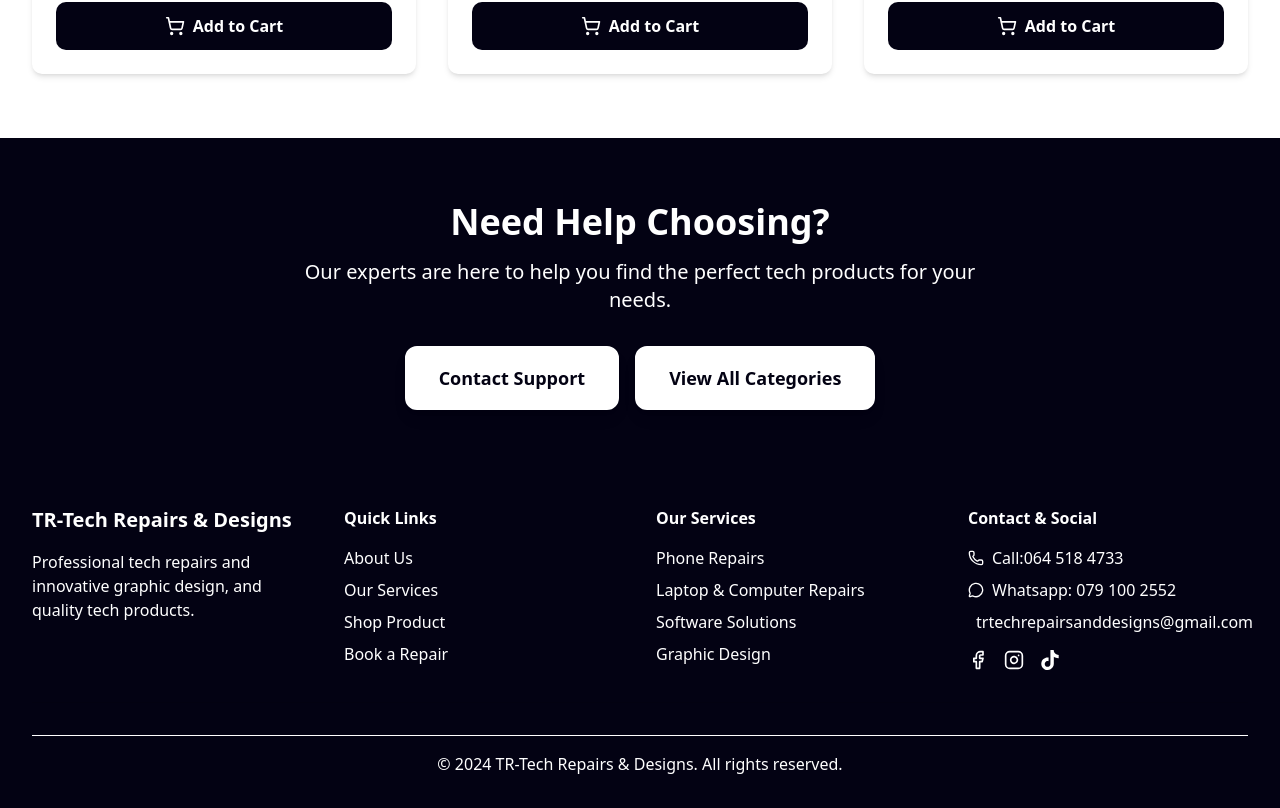
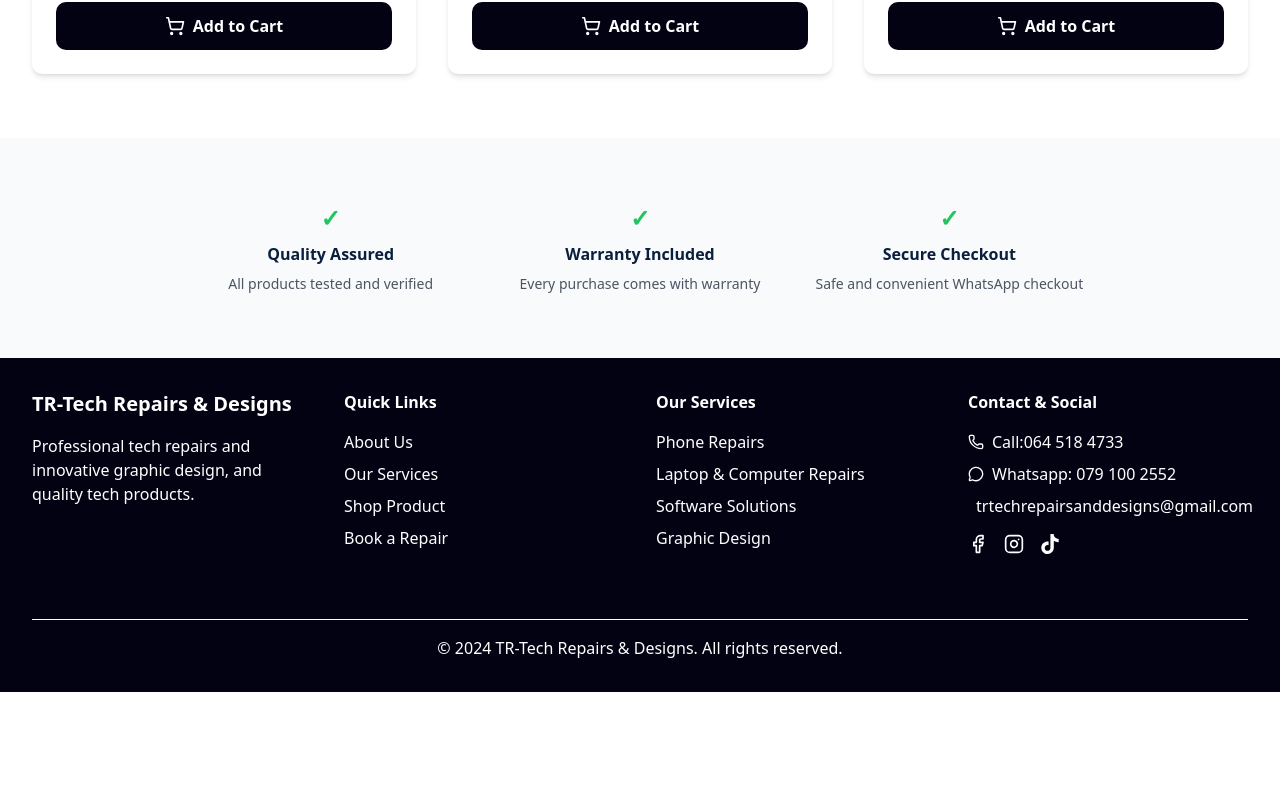
Before and after one commit to TumeloFRakgwahla/TR-Tech-frontend, a React (Vite) app: page /shop in a window 1280 px wide. Shown: the part 2559-3367 px from the top of the page. After the commit the page ends 3251 px from the top, so only its background shows below. Built offline with nearby package versions, Linux system fonts and the light colour scheme.

Commit message:
Updated the Shop page

```diff
--- a/src/pages/Shop.jsx
+++ b/src/pages/Shop.jsx
@@ -258,26 +258,34 @@
           </div>
         </section>
 
-        {/* Call to Action */}
-        <section className="py-16 bg-primary text-primary-foreground">
-          <div className="max-w-7xl mx-auto px-4 sm:px-6 lg:px-8 text-center">
-            <h2 className="text-3xl md:text-4xl font-bold mb-4">
-              Need Help Choosing?
-            </h2>
-            <p className="text-xl mb-8 max-w-2xl mx-auto">
-              Our experts are here to help you find the perfect tech products for your needs.
-            </p>
-            <div className="flex flex-col sm:flex-row gap-4 justify-center">
-              <button className="bg-white text-primary px-8 py-4 rounded-xl font-bold text-lg shadow-lg hover:shadow-2xl hover:scale-105 transition-all duration-300 border-2 border-white hover:border-primary">
-                Contact Support
-              </button>
-              <button className="bg-white text-primary px-8 py-4 rounded-xl font-bold text-lg shadow-lg hover:shadow-2xl hover:scale-105 transition-all duration-300 border-2 border-white hover:border-primary">
-                View All Categories
-              </button>
+        {/* Trust Section */}
+        <section className="py-16 bg-gray-50">
+        <div className="container mx-auto px-4">
+          <div className="max-w-4xl mx-auto grid grid-cols-1 md:grid-cols-3 gap-8 text-center">
+            <div>
+              <h3 className="font-bold text-2xl text-[#22c55e] mb-2">✓</h3>
+              <h4 className="font-bold mb-2 text-[#0a1f3d]">Quality Assured</h4>
+              <p className="text-sm text-gray-600">
+                All products tested and verified
+              </p>
+            </div>
+            <div>
+              <h3 className="font-bold text-2xl text-[#22c55e] mb-2">✓</h3>
+              <h4 className="font-bold mb-2 text-[#0a1f3d]">Warranty Included</h4>
+              <p className="text-sm text-gray-600">
+                Every purchase comes with warranty
+              </p>
+            </div>
+            <div>
+              <h3 className="font-bold text-2xl text-[#22c55e] mb-2">✓</h3>
+              <h4 className="font-bold mb-2 text-[#0a1f3d]">Secure Checkout</h4>
+              <p className="text-sm text-gray-600">
+                Safe and convenient WhatsApp checkout
+              </p>
             </div>
           </div>
-        </section>
-
+        </div>
+      </section>
       </div>
       <Footer />
     </div>
```
